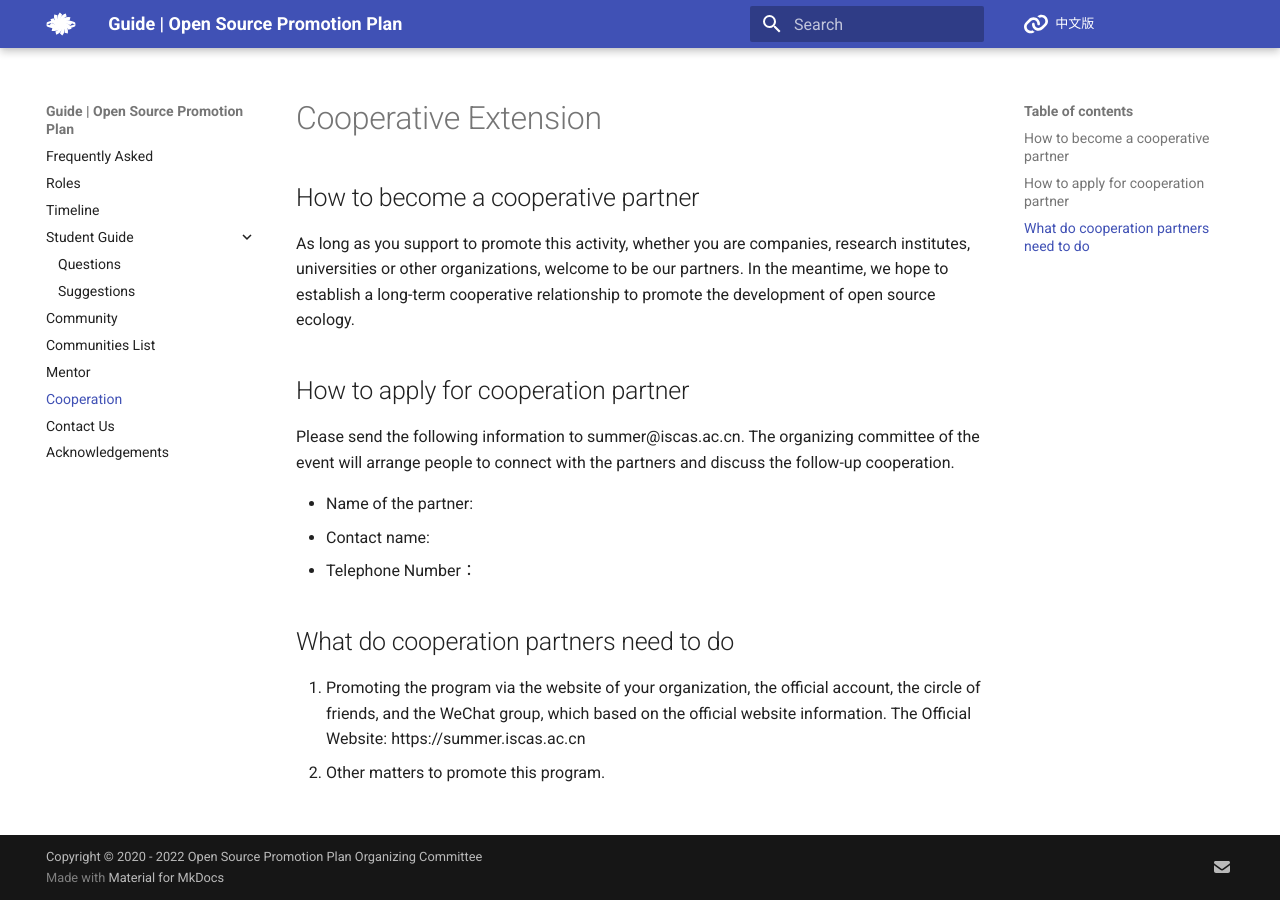
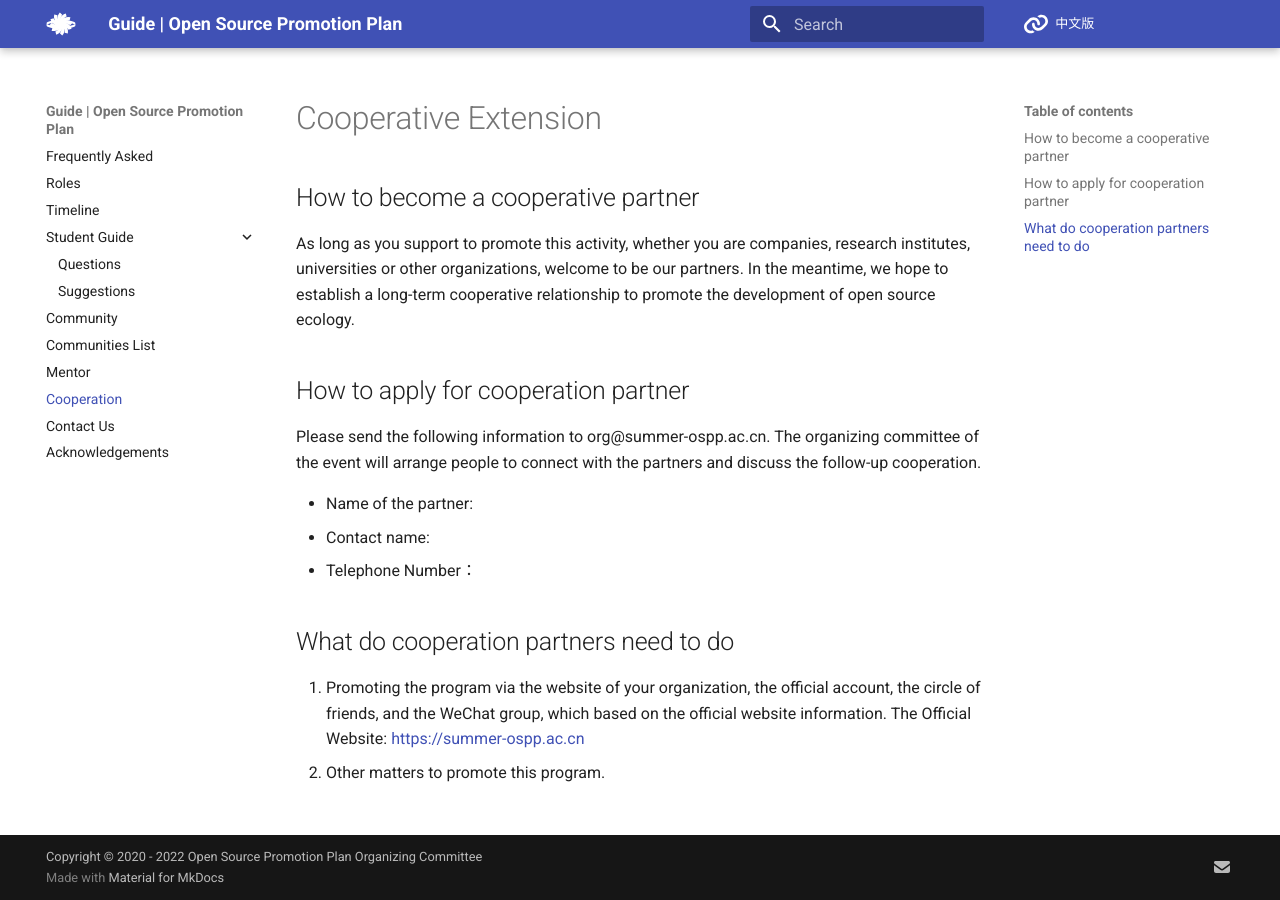
Before and after one commit to summer-ospp/help-en, an MkDocs documentation site: the page built from docs/cooperation.md, in a window 1280 px wide. Built offline with MkDocs 1.6.1 and Material for MkDocs 9.7.7, drawn with Linux system fonts in a browser that asks for light colours; comment, search, counter and statistics services are not loaded.

Commit message:
Update cooperation.md

```diff
--- a/docs/cooperation.md
+++ b/docs/cooperation.md
@@ -6,7 +6,7 @@ As long as you support to promote this activity, whether you are companies, rese
 
 ## How to apply for cooperation partner
 
-Please send the following information to summer@iscas.ac.cn. The organizing committee of the event will arrange people to connect with the partners and discuss the follow-up cooperation.
+Please send the following information to org@summer-ospp.ac.cn. The organizing committee of the event will arrange people to connect with the partners and discuss the follow-up cooperation.
 
 - Name of the partner:
 - Contact name:
@@ -14,5 +14,5 @@ Please send the following information to summer@iscas.ac.cn. The organizing comm
 
 ## What do cooperation partners need to do
 
-1. Promoting the program via the website of your organization, the official account, the circle of friends, and the WeChat group, which based on the official website information. The Official Website: https://summer.iscas.ac.cn
+1. Promoting the program via the website of your organization, the official account, the circle of friends, and the WeChat group, which based on the official website information. The Official Website: [https://summer-ospp.ac.cn](https://summer-ospp.ac.cn)
 2. Other matters to promote this program.
```
